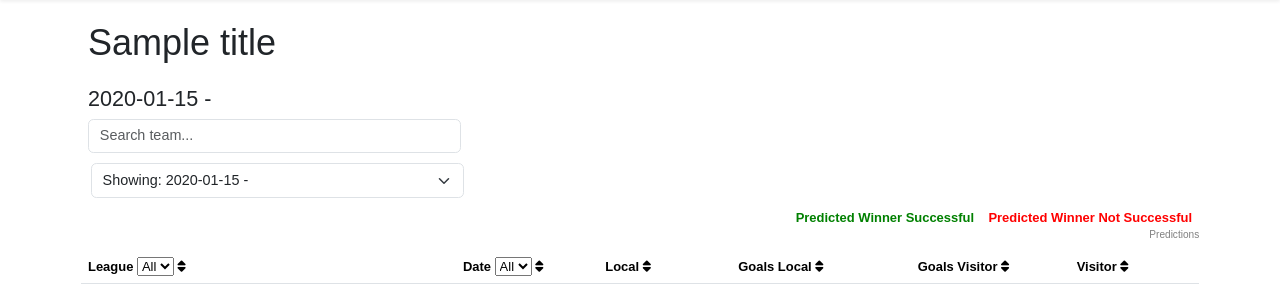
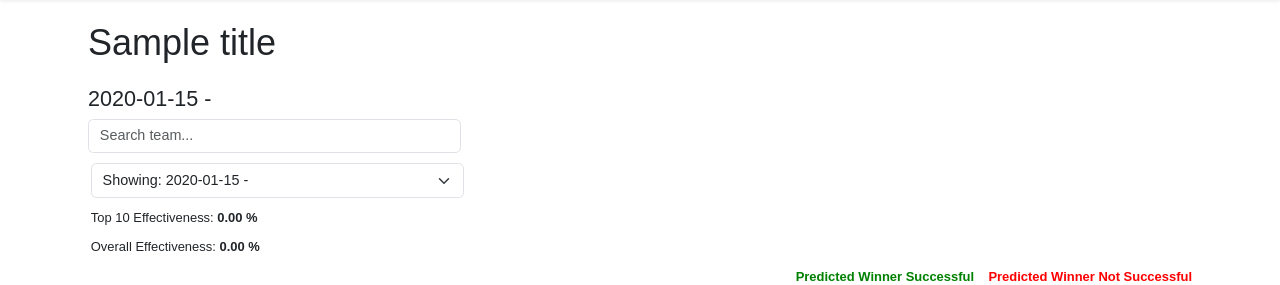
Before and after one commit to ignaciomedinar/predictions, a Flask app: template templates/table_results.html in a window 1280 px wide. Shown: the part 76-361 px from the top of the page. Run offline with Flask 3, Linux system fonts and the light colour scheme; the template is opened without the code that fills it: most values are stand-ins (such as "Sample title", 1, 10 or a date in 2020); some libraries are stand-ins or nearby versions.

Commit message:
Include effectivenesses

```diff
--- a/app.py
+++ b/app.py
@@ -114,7 +114,7 @@
         query = ("SELECT distinct fr.*, ph.bet, case when ph.bet is null or fr.goalslocal ='' "
                     "then 'NA' when upper(fr.Result)=upper(left(ph.bet,1)) "
                     "then 'Correct' else 'Incorrect' end as success, fl.flag_url, "
-                    "ph.phg, ph.pag "
+                    "ph.phg, ph.pag, ph.max_prob "
                     "FROM heroku_f8c05e23b7aa26a.football_results fr "
                     "left join heroku_f8c05e23b7aa26a.predictions_history ph "
                     "on fr.date = ph.date and fr.local=ph.local and fr.visitor=ph.visitor "
@@ -131,7 +131,7 @@
         query = ("SELECT distinct fr.*, ph.bet, case when ph.bet is null or fr.goalslocal ='' "
                     "then 'NA' when upper(fr.Result)=upper(left(ph.bet,1)) "
                     "then 'Correct' else 'Incorrect' end as success, fl.flag_url, "
-                    "ph.phg, ph.pag "
+                    "ph.phg, ph.pag, ph.max_prob "
                     "FROM heroku_f8c05e23b7aa26a.football_results fr "
                     "left join heroku_f8c05e23b7aa26a.predictions_history ph "
                     "on fr.date = ph.date and fr.local=ph.local and fr.visitor=ph.visitor "
@@ -150,21 +150,46 @@
     results = [dict(zip(columns, row)) for row in cursor.fetchall()]
     # predict=[results['success'].count('Correct'),results['success'].count('Incorrect')]
     # correct = results[0]['success'].count('Correct')
+    for i in range(len(results)):
+        if results[i] is None:
+            results[i] = 0.0
+
     correct=0
     incorrect=0
+    correct_w=0
+    incorrect_w=0
     for x in range(len(results)):
         if results[x]['success']=='Correct':
             correct+=1
+            if results[x]['max_prob'] is not None:
+                correct_w=correct_w+results[x]['max_prob']
         if results[x]['success']=='Incorrect':
             incorrect+=1
+            if results[x]['max_prob'] is not None:
+                incorrect_w=incorrect_w+results[x]['max_prob']
 
+    # Top 10
+    # top = sorted(results, key = lambda x: x['max_prob'], reverse = True)[:10]
+    top = sorted(results, key=lambda x: x['max_prob'] if x['max_prob'] is not None else 0.0, reverse=True)[:10]
+
+    # df=results.nlargest(5, ['max_prob'])
+    top_correct_w=0
+    top_incorrect_w=0
+    for x in range(len(top)):
+        if top[x]['success']=='Correct':
+            if top[x]['max_prob'] is not None:
+                top_correct_w=top_correct_w+top[x]['max_prob']
+        if top[x]['success']=='Incorrect':
+            incorrect+=1
+            if top[x]['max_prob'] is not None:
+                top_incorrect_w=top_incorrect_w+top[x]['max_prob']
 
     # Close the database connection
     cursor.close()
     cnx.close()
 
     # Pass the results and weeks to the HTML template
-    return render_template("table_results.html", title=title, results=results, first_dates_week=first_dates_week, last_dates_week=last_dates_week,correct=correct,incorrect=incorrect, selected_week_start=selected_week_start) #,predict=predict*/
+    return render_template("table_results.html", title=title, results=results, first_dates_week=first_dates_week, last_dates_week=last_dates_week,correct=correct,incorrect=incorrect, selected_week_start=selected_week_start,correct_w=correct_w,incorrect_w=incorrect_w,top_correct_w=top_correct_w,top_incorrect_w=top_incorrect_w) #,predict=predict*/
 
 @app.route('/predictions')
 def show_predictions():
--- a/templates/table_results.html
+++ b/templates/table_results.html
@@ -25,17 +25,10 @@
     </form>
 </div>
 
-<!-- {% if correct == 0 %}
-    <div>Effectiveness: N/A</div>
+{% if correct == 0 or correct_w == 0 %}
 {% else %}
-    <div class="cont">Effectiveness: <b>{{ '%.2f' % ((correct/(correct+incorrect))*100) }} %</b></div>
-{% endif %} -->
-
-{% if correct == 0 %}
-{% else %}
-{% if ((correct/(correct+incorrect))*100)>=60 %}
-    <div class="cont">Effectiveness: <b>{{ '%.2f' % ((correct/(correct+incorrect))*100) }} %</b></div>
-{% endif %}
+    <div class="cont">Top 10 Effectiveness: <b>{{ '%.2f' % ((top_correct_w/(top_correct_w+top_incorrect_w))*100) }} %</b></div>
+    <div class="cont">Overall Effectiveness: <b>{{ '%.2f' % ((correct_w/(correct_w+incorrect_w))*100) }} %</b></div>
 {% endif %}
 
 <div class="d-flex justify-content-end">
--- a/tests.py
+++ b/tests.py
@@ -37,7 +37,7 @@
 # )
 # """
 
-query = ("SELECT distinct r.league, r.local, r.visitor, r.goalslocal, r.goalsvisitor, pr.phg, pr.pag "
+query = ("SELECT distinct r.league, r.local, r.visitor, r.goalslocal, r.goalsvisitor, pr.phg, pr.pag, pr.max_prob "
                 "FROM heroku_f8c05e23b7aa26a.football_results r "
                 "left join heroku_f8c05e23b7aa26a.predictions pr "
                 "on pr.date = r.date and pr.local=r.local and pr.visitor=r.visitor "
@@ -48,7 +48,8 @@
             )
 
 cal_df=pd.read_sql(query,cnx)
-print(cal_df)
+df=cal_df.nlargest(5, ['max_prob'])
+print(df)
 
 
 # # Insert the DataFrame data into the table
```
